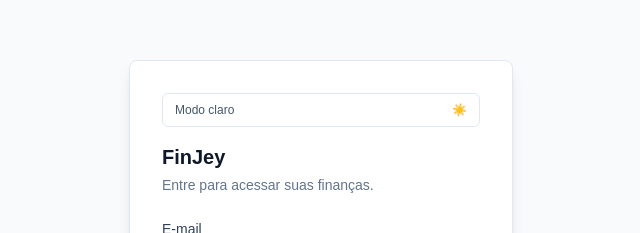
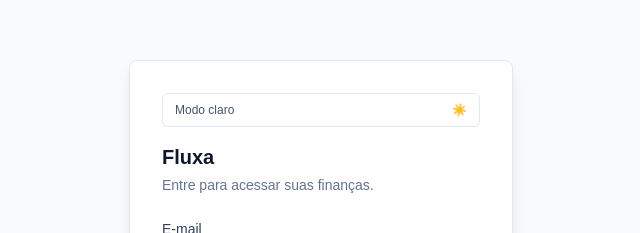
Before and after one commit to jottajr/fluxa, a Next.js app: page /login in a window 1280 px wide. Shown: the part 132-365 px from the top of the page, without its empty margins (319-959 px from the left). Built offline with nearby package versions, Linux system fonts and the light colour scheme.

Commit message:
Renomear app de FinJey para Fluxa
Atualiza titulo da pagina, cabecalho, tela de login/onboarding,
placeholder do feedback e comentarios dos scripts SQL.

```diff
--- a/src/app/(app)/feedback/page.tsx
+++ b/src/app/(app)/feedback/page.tsx
@@ -76,7 +76,7 @@
             required
             value={message}
             onChange={(e) => setMessage(e.target.value)}
-            placeholder="Conte o que você percebeu ou gostaria de ver no FinJey"
+            placeholder="Conte o que você percebeu ou gostaria de ver no Fluxa"
             rows={4}
             className="w-full resize-none rounded-md border border-slate-300 px-3 py-2 text-sm focus:border-slate-500 focus:outline-none dark:border-slate-700 dark:bg-slate-800 dark:text-slate-100"
           />
--- a/src/app/layout.tsx
+++ b/src/app/layout.tsx
@@ -15,7 +15,7 @@
 });
 
 export const metadata: Metadata = {
-  title: "FinJey",
+  title: "Fluxa",
   description: "Gestão financeira pessoal",
 };
 
--- a/src/app/login/page.tsx
+++ b/src/app/login/page.tsx
@@ -86,7 +86,7 @@
         </div>
 
         <h1 className="text-xl font-semibold text-slate-900 dark:text-slate-100">
-          FinJey
+          Fluxa
         </h1>
         <p className="mt-1 text-sm text-slate-500 dark:text-slate-400">
           {mode === "login"
--- a/src/components/Header.tsx
+++ b/src/components/Header.tsx
@@ -61,7 +61,7 @@
           <MenuIcon className="h-5 w-5" />
         </button>
         <span className="text-lg font-semibold text-slate-900 dark:text-slate-100">
-          FinJey
+          Fluxa
         </span>
         <ProfileSwitcher />
       </div>
```
Also changed, not shown: 2 other files (tests, documents, lock files or other folders).
